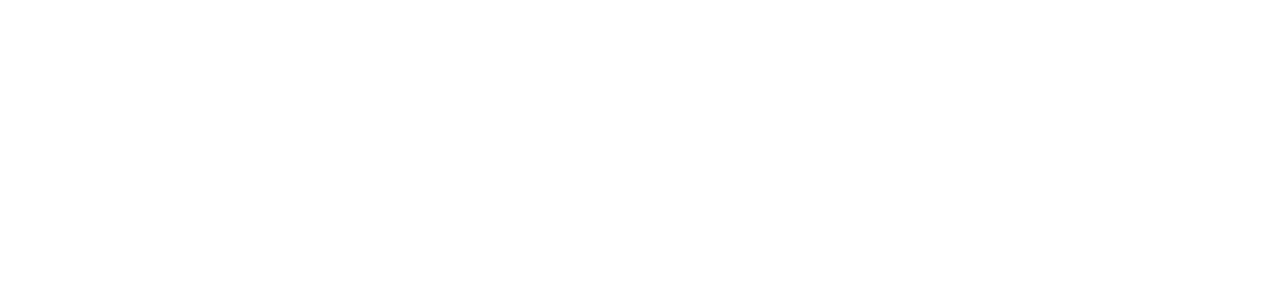
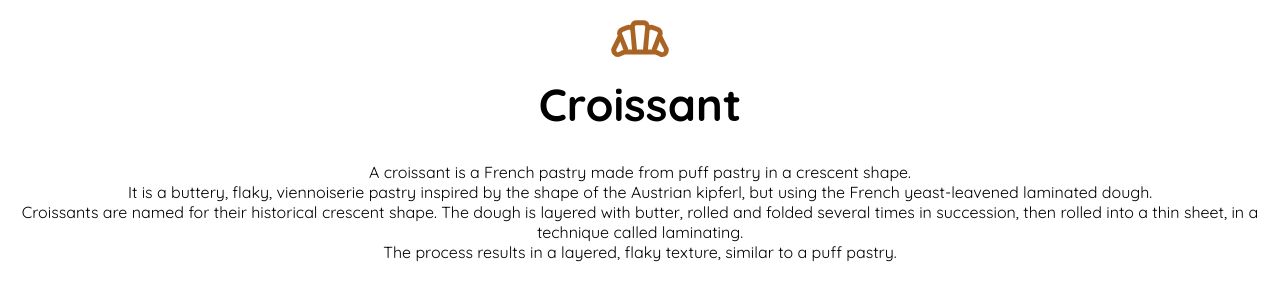
Before and after one commit to cmvce/croissant, a plain HTML site: page index.html in a window 1280 px wide. Drawn offline with Linux system fonts and the light colour scheme.

```diff
--- /dev/null
+++ b/css/styles.css
@@ -0,0 +1,16 @@
+body {
+  text-align: center;
+  font-family: "Quicksand", serif;
+}
+
+h1 {
+    margin-top: auto;
+  font-size: 45px;
+
+}
+
+p{
+    font-size: 16px;
+    display: flex;
+
+}
--- a/index.html
+++ b/index.html
@@ -1,11 +1,34 @@
 <!DOCTYPE html>
 <html lang="en">
+
 <head>
     <meta charset="UTF-8">
     <meta name="viewport" content="width=device-width, initial-scale=1.0">
     <title>Croissant</title>
+    <link rel="stylesheet" href="css/styles.css">
+    <link rel="preconnect" href="https://fonts.googleapis.com">
+    <link rel="preconnect" href="https://fonts.gstatic.com" crossorigin>
+    <link href="https://fonts.googleapis.com/css2?family=Quicksand:wght@300..700&display=swap" rel="stylesheet">
+
+
 </head>
+
 <body>
-    <h1></h1>
+    <img src="images/bakery_dining_16dp_A96424_FILL0_wght400_GRAD0_opsz20.png" alt="">
+    <h1>Croissant
+    </h1>
+    <p>A croissant is a French pastry made from
+        puff pastry in a crescent shape.
+        <br>
+        It is a buttery, flaky, viennoiserie pastry inspired by the shape of the Austrian kipferl, but using the French
+        yeast-leavened laminated dough.
+        <br>
+        Croissants are named for their historical crescent shape. The dough is layered with
+        butter, rolled and folded several times in succession, then rolled into a thin sheet, in a technique called
+        laminating.
+        <br>
+        The process results in a layered, flaky texture, similar to a puff pastry.
+    </p>
 </body>
+
 </html>
```
Also changed, not shown: contact.html (added), images/bakery_dining_16dp_A96424_FILL0_wght400_GRAD0_opsz20.png (added), photo.html (added).
